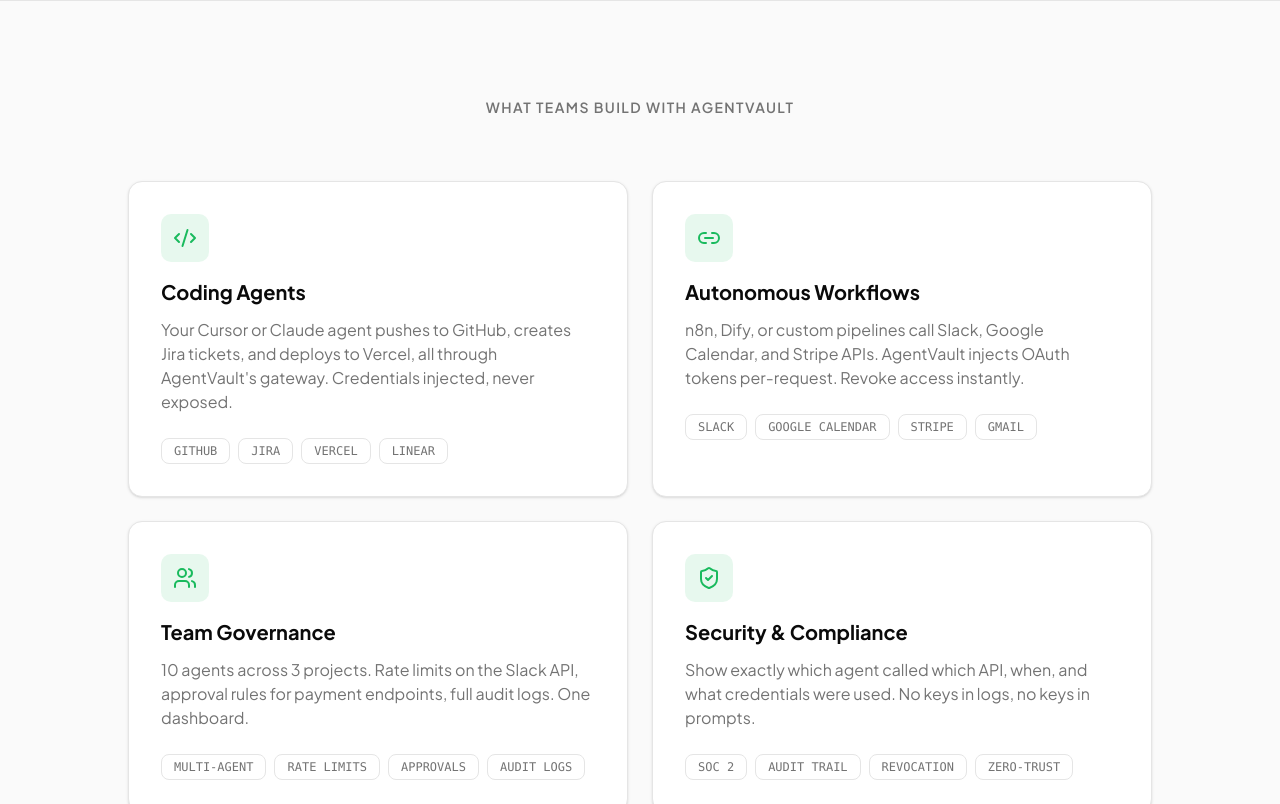
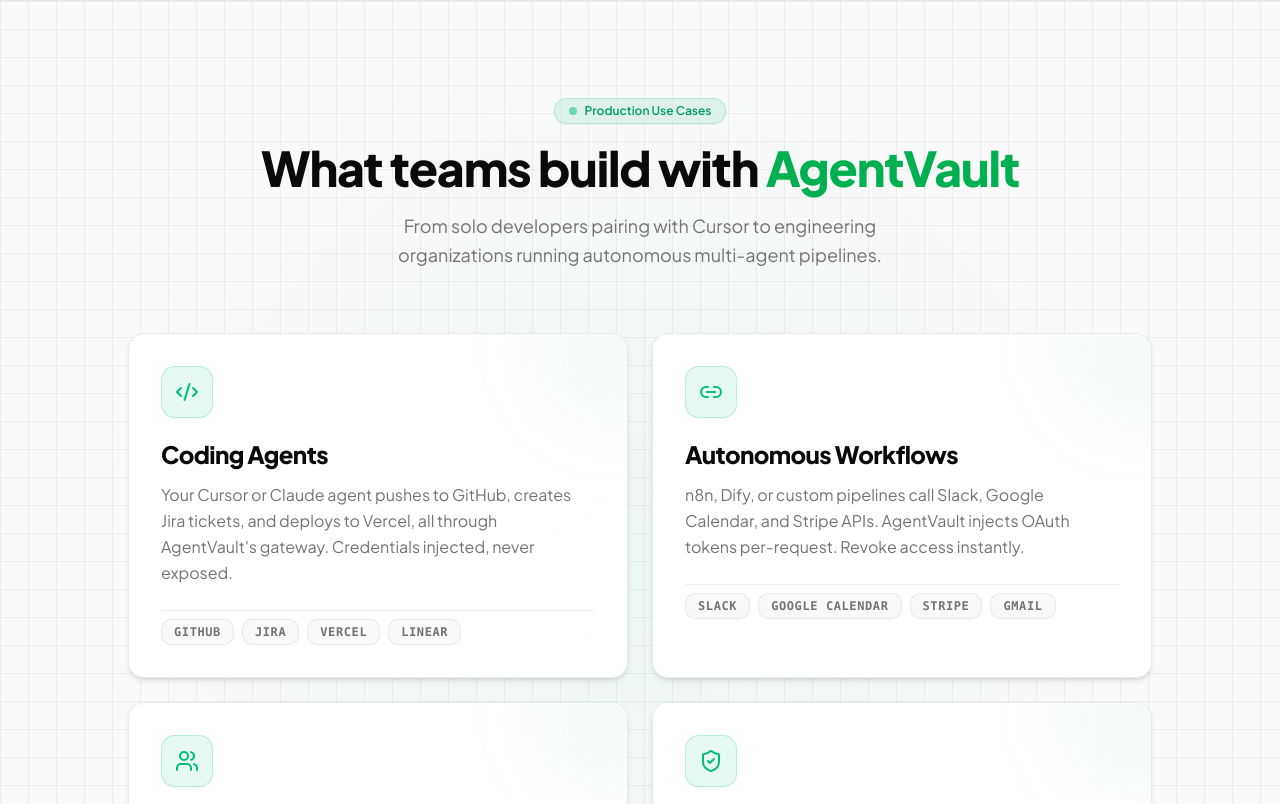
Before and after one commit to manishpatel00/OneCLI-AgentVault, a Next.js app in the folder apps/web/: page / in a window 1280 px wide. Shown: the part 3816-4620 px from the top of the page. Built offline with nearby package versions, Linux system fonts and the light colour scheme; no server answers.

Commit message:
style(landing): elevate 'What teams build with AgentVault' with rich cards, hover glow, and tags

```diff
--- a/apps/web/src/app/page.tsx
+++ b/apps/web/src/app/page.tsx
@@ -900,119 +900,143 @@ ANTHROPIC_API_KEY=sk-ant-api03-R5kT████████v8Nq`;
         </section>
 
         {/* What teams build with AgentVault */}
-        <section className="py-24 bg-muted/10 border-y">
-          <div className="container mx-auto max-w-6xl px-4">
+        <section className="py-24 relative overflow-hidden bg-math-grid border-y">
+          {/* Subtle Ambient Radial Glow */}
+          <div className="pointer-events-none absolute inset-0 bg-[radial-gradient(circle_at_center,rgba(16,185,129,0.06),transparent_65%)] dark:bg-[radial-gradient(circle_at_center,rgba(16,185,129,0.09),transparent_65%)]" />
+
+          <div className="container relative mx-auto max-w-6xl px-4">
             <div className="text-center mb-16">
-              <p className="text-sm font-semibold tracking-widest uppercase text-muted-foreground mb-4">
-                What teams build with AgentVault
+              <div className="inline-flex items-center gap-2 rounded-full border border-emerald-500/20 bg-emerald-500/10 px-3.5 py-1 text-xs font-semibold text-emerald-600 dark:text-emerald-400 mb-4 shadow-xs backdrop-blur-md">
+                <span className="h-2 w-2 rounded-full bg-emerald-500 animate-pulse" />
+                <span>Production Use Cases</span>
+              </div>
+              <h2 className="text-3xl font-extrabold sm:text-4xl lg:text-5xl tracking-tight text-foreground text-balance mb-4 leading-[1.15]">
+                What teams build with{" "}
+                <span className="text-[#00B050] dark:text-[#34D399]">
+                  AgentVault
+                </span>
+              </h2>
+              <p className="mx-auto max-w-2xl text-base sm:text-lg text-muted-foreground leading-relaxed text-balance">
+                From solo developers pairing with Cursor to engineering
+                organizations running autonomous multi-agent pipelines.
               </p>
             </div>
 
             <div className="grid gap-6 md:grid-cols-2 max-w-5xl mx-auto">
-              {/* Coding Agents */}
-              <div className="rounded-xl border bg-card p-8 shadow-sm">
-                <div className="mb-4 inline-flex h-12 w-12 items-center justify-center rounded-lg bg-brand/10 text-brand">
+              {/* 1. Coding Agents */}
+              <div className="group relative overflow-hidden rounded-2xl border border-border/80 bg-card/95 dark:bg-[#0c1017] p-8 shadow-md transition-all duration-300 hover:-translate-y-1.5 hover:shadow-2xl hover:border-emerald-500/40 backdrop-blur-sm">
+                <div className="pointer-events-none absolute -right-14 -top-14 h-36 w-36 rounded-full bg-emerald-500/5 blur-2xl transition-all duration-500 group-hover:bg-emerald-500/15" />
+                <div className="mb-5 inline-flex h-13 w-13 items-center justify-center rounded-xl bg-emerald-500/10 text-emerald-500 dark:text-emerald-400 border border-emerald-500/20 shadow-xs transition-transform duration-300 group-hover:scale-110">
                   <Code2 className="h-6 w-6" />
                 </div>
-                <h3 className="text-xl font-bold mb-3">Coding Agents</h3>
-                <p className="text-muted-foreground mb-6">
+                <h3 className="text-xl sm:text-2xl font-extrabold tracking-tight mb-3 text-foreground group-hover:text-emerald-500 transition-colors">
+                  Coding Agents
+                </h3>
+                <p className="text-sm sm:text-base text-muted-foreground leading-relaxed mb-6">
                   Your Cursor or Claude agent pushes to GitHub, creates Jira
                   tickets, and deploys to Vercel, all through AgentVault&apos;s
                   gateway. Credentials injected, never exposed.
                 </p>
-                <div className="flex flex-wrap gap-2">
-                  <span className="rounded-md border px-3 py-1 text-xs font-mono font-medium text-muted-foreground">
+                <div className="flex flex-wrap gap-2 pt-2 border-t border-border/60">
+                  <span className="rounded-lg border border-border/80 bg-muted/60 dark:bg-zinc-900/80 px-3 py-1 text-xs font-mono font-semibold text-muted-foreground tracking-wider transition-all duration-200 group-hover:border-emerald-500/30 group-hover:text-foreground">
                     GITHUB
                   </span>
-                  <span className="rounded-md border px-3 py-1 text-xs font-mono font-medium text-muted-foreground">
+                  <span className="rounded-lg border border-border/80 bg-muted/60 dark:bg-zinc-900/80 px-3 py-1 text-xs font-mono font-semibold text-muted-foreground tracking-wider transition-all duration-200 group-hover:border-emerald-500/30 group-hover:text-foreground">
                     JIRA
                   </span>
-                  <span className="rounded-md border px-3 py-1 text-xs font-mono font-medium text-muted-foreground">
+                  <span className="rounded-lg border border-border/80 bg-muted/60 dark:bg-zinc-900/80 px-3 py-1 text-xs font-mono font-semibold text-muted-foreground tracking-wider transition-all duration-200 group-hover:border-emerald-500/30 group-hover:text-foreground">
                     VERCEL
                   </span>
-                  <span className="rounded-md border px-3 py-1 text-xs font-mono font-medium text-muted-foreground">
+                  <span className="rounded-lg border border-border/80 bg-muted/60 dark:bg-zinc-900/80 px-3 py-1 text-xs font-mono font-semibold text-muted-foreground tracking-wider transition-all duration-200 group-hover:border-emerald-500/30 group-hover:text-foreground">
                     LINEAR
                   </span>
                 </div>
               </div>
 
-              {/* Autonomous Workflows */}
-              <div className="rounded-xl border bg-card p-8 shadow-sm">
-                <div className="mb-4 inline-flex h-12 w-12 items-center justify-center rounded-lg bg-brand/10 text-brand">
+              {/* 2. Autonomous Workflows */}
+              <div className="group relative overflow-hidden rounded-2xl border border-border/80 bg-card/95 dark:bg-[#0c1017] p-8 shadow-md transition-all duration-300 hover:-translate-y-1.5 hover:shadow-2xl hover:border-emerald-500/40 backdrop-blur-sm">
+                <div className="pointer-events-none absolute -right-14 -top-14 h-36 w-36 rounded-full bg-emerald-500/5 blur-2xl transition-all duration-500 group-hover:bg-emerald-500/15" />
+                <div className="mb-5 inline-flex h-13 w-13 items-center justify-center rounded-xl bg-emerald-500/10 text-emerald-500 dark:text-emerald-400 border border-emerald-500/20 shadow-xs transition-transform duration-300 group-hover:scale-110">
                   <Link2 className="h-6 w-6" />
                 </div>
-                <h3 className="text-xl font-bold mb-3">Autonomous Workflows</h3>
-                <p className="text-muted-foreground mb-6">
+                <h3 className="text-xl sm:text-2xl font-extrabold tracking-tight mb-3 text-foreground group-hover:text-emerald-500 transition-colors">
+                  Autonomous Workflows
+                </h3>
+                <p className="text-sm sm:text-base text-muted-foreground leading-relaxed mb-6">
                   n8n, Dify, or custom pipelines call Slack, Google Calendar,
                   and Stripe APIs. AgentVault injects OAuth tokens per-request.
                   Revoke access instantly.
                 </p>
-                <div className="flex flex-wrap gap-2">
-                  <span className="rounded-md border px-3 py-1 text-xs font-mono font-medium text-muted-foreground">
+                <div className="flex flex-wrap gap-2 pt-2 border-t border-border/60">
+                  <span className="rounded-lg border border-border/80 bg-muted/60 dark:bg-zinc-900/80 px-3 py-1 text-xs font-mono font-semibold text-muted-foreground tracking-wider transition-all duration-200 group-hover:border-emerald-500/30 group-hover:text-foreground">
                     SLACK
                   </span>
-                  <span className="rounded-md border px-3 py-1 text-xs font-mono font-medium text-muted-foreground">
+                  <span className="rounded-lg border border-border/80 bg-muted/60 dark:bg-zinc-900/80 px-3 py-1 text-xs font-mono font-semibold text-muted-foreground tracking-wider transition-all duration-200 group-hover:border-emerald-500/30 group-hover:text-foreground">
                     GOOGLE CALENDAR
                   </span>
-                  <span className="rounded-md border px-3 py-1 text-xs font-mono font-medium text-muted-foreground">
+                  <span className="rounded-lg border border-border/80 bg-muted/60 dark:bg-zinc-900/80 px-3 py-1 text-xs font-mono font-semibold text-muted-foreground tracking-wider transition-all duration-200 group-hover:border-emerald-500/30 group-hover:text-foreground">
                     STRIPE
                   </span>
-                  <span className="rounded-md border px-3 py-1 text-xs font-mono font-medium text-muted-foreground">
+                  <span className="rounded-lg border border-border/80 bg-muted/60 dark:bg-zinc-900/80 px-3 py-1 text-xs font-mono font-semibold text-muted-foreground tracking-wider transition-all duration-200 group-hover:border-emerald-500/30 group-hover:text-foreground">
                     GMAIL
                   </span>
                 </div>
               </div>
 
-              {/* Team Governance */}
-              <div className="rounded-xl border bg-card p-8 shadow-sm">
-                <div className="mb-4 inline-flex h-12 w-12 items-center justify-center rounded-lg bg-brand/10 text-brand">
+              {/* 3. Team Governance */}
+              <div className="group relative overflow-hidden rounded-2xl border border-border/80 bg-card/95 dark:bg-[#0c1017] p-8 shadow-md transition-all duration-300 hover:-translate-y-1.5 hover:shadow-2xl hover:border-emerald-500/40 backdrop-blur-sm">
+                <div className="pointer-events-none absolute -right-14 -top-14 h-36 w-36 rounded-full bg-emerald-500/5 blur-2xl transition-all duration-500 group-hover:bg-emerald-500/15" />
+                <div className="mb-5 inline-flex h-13 w-13 items-center justify-center rounded-xl bg-emerald-500/10 text-emerald-500 dark:text-emerald-400 border border-emerald-500/20 shadow-xs transition-transform duration-300 group-hover:scale-110">
                   <Users className="h-6 w-6" />
                 </div>
-                <h3 className="text-xl font-bold mb-3">Team Governance</h3>
-                <p className="text-muted-foreground mb-6">
+                <h3 className="text-xl sm:text-2xl font-extrabold tracking-tight mb-3 text-foreground group-hover:text-emerald-500 transition-colors">
+                  Team Governance
+                </h3>
+                <p className="text-sm sm:text-base text-muted-foreground leading-relaxed mb-6">
                   10 agents across 3 projects. Rate limits on the Slack API,
                   approval rules for payment endpoints, full audit logs. One
                   dashboard.
                 </p>
-                <div className="flex flex-wrap gap-2">
-                  <span className="rounded-md border px-3 py-1 text-xs font-mono font-medium text-muted-foreground">
+                <div className="flex flex-wrap gap-2 pt-2 border-t border-border/60">
+                  <span className="rounded-lg border border-border/80 bg-muted/60 dark:bg-zinc-900/80 px-3 py-1 text-xs font-mono font-semibold text-muted-foreground tracking-wider transition-all duration-200 group-hover:border-emerald-500/30 group-hover:text-foreground">
                     MULTI-AGENT
                   </span>
-                  <span className="rounded-md border px-3 py-1 text-xs font-mono font-medium text-muted-foreground">
+                  <span className="rounded-lg border border-border/80 bg-muted/60 dark:bg-zinc-900/80 px-3 py-1 text-xs font-mono font-semibold text-muted-foreground tracking-wider transition-all duration-200 group-hover:border-emerald-500/30 group-hover:text-foreground">
                     RATE LIMITS
                   </span>
-                  <span className="rounded-md border px-3 py-1 text-xs font-mono font-medium text-muted-foreground">
+                  <span className="rounded-lg border border-border/80 bg-muted/60 dark:bg-zinc-900/80 px-3 py-1 text-xs font-mono font-semibold text-muted-foreground tracking-wider transition-all duration-200 group-hover:border-emerald-500/30 group-hover:text-foreground">
                     APPROVALS
                   </span>
-                  <span className="rounded-md border px-3 py-1 text-xs font-mono font-medium text-muted-foreground">
+                  <span className="rounded-lg border border-border/80 bg-muted/60 dark:bg-zinc-900/80 px-3 py-1 text-xs font-mono font-semibold text-muted-foreground tracking-wider transition-all duration-200 group-hover:border-emerald-500/30 group-hover:text-foreground">
                     AUDIT LOGS
                   </span>
                 </div>
               </div>
 
-              {/* Security & Compliance */}
-              <div className="rounded-xl border bg-card p-8 shadow-sm">
-                <div className="mb-4 inline-flex h-12 w-12 items-center justify-center rounded-lg bg-brand/10 text-brand">
+              {/* 4. Security & Compliance */}
+              <div className="group relative overflow-hidden rounded-2xl border border-border/80 bg-card/95 dark:bg-[#0c1017] p-8 shadow-md transition-all duration-300 hover:-translate-y-1.5 hover:shadow-2xl hover:border-emerald-500/40 backdrop-blur-sm">
+                <div className="pointer-events-none absolute -right-14 -top-14 h-36 w-36 rounded-full bg-emerald-500/5 blur-2xl transition-all duration-500 group-hover:bg-emerald-500/15" />
+                <div className="mb-5 inline-flex h-13 w-13 items-center justify-center rounded-xl bg-emerald-500/10 text-emerald-500 dark:text-emerald-400 border border-emerald-500/20 shadow-xs transition-transform duration-300 group-hover:scale-110">
                   <ShieldCheck className="h-6 w-6" />
                 </div>
-                <h3 className="text-xl font-bold mb-3">
+                <h3 className="text-xl sm:text-2xl font-extrabold tracking-tight mb-3 text-foreground group-hover:text-emerald-500 transition-colors">
                   Security &amp; Compliance
                 </h3>
-                <p className="text-muted-foreground mb-6">
+                <p className="text-sm sm:text-base text-muted-foreground leading-relaxed mb-6">
                   Show exactly which agent called which API, when, and what
                   credentials were used. No keys in logs, no keys in prompts.
                 </p>
-                <div className="flex flex-wrap gap-2">
-                  <span className="rounded-md border px-3 py-1 text-xs font-mono font-medium text-muted-foreground">
+                <div className="flex flex-wrap gap-2 pt-2 border-t border-border/60">
+                  <span className="rounded-lg border border-border/80 bg-muted/60 dark:bg-zinc-900/80 px-3 py-1 text-xs font-mono font-semibold text-muted-foreground tracking-wider transition-all duration-200 group-hover:border-emerald-500/30 group-hover:text-foreground">
                     SOC 2
                   </span>
-                  <span className="rounded-md border px-3 py-1 text-xs font-mono font-medium text-muted-foreground">
+                  <span className="rounded-lg border border-border/80 bg-muted/60 dark:bg-zinc-900/80 px-3 py-1 text-xs font-mono font-semibold text-muted-foreground tracking-wider transition-all duration-200 group-hover:border-emerald-500/30 group-hover:text-foreground">
                     AUDIT TRAIL
                   </span>
-                  <span className="rounded-md border px-3 py-1 text-xs font-mono font-medium text-muted-foreground">
+                  <span className="rounded-lg border border-border/80 bg-muted/60 dark:bg-zinc-900/80 px-3 py-1 text-xs font-mono font-semibold text-muted-foreground tracking-wider transition-all duration-200 group-hover:border-emerald-500/30 group-hover:text-foreground">
                     REVOCATION
                   </span>
-                  <span className="rounded-md border px-3 py-1 text-xs font-mono font-medium text-muted-foreground">
+                  <span className="rounded-lg border border-border/80 bg-muted/60 dark:bg-zinc-900/80 px-3 py-1 text-xs font-mono font-semibold text-muted-foreground tracking-wider transition-all duration-200 group-hover:border-emerald-500/30 group-hover:text-foreground">
                     ZERO-TRUST
                   </span>
                 </div>
```
